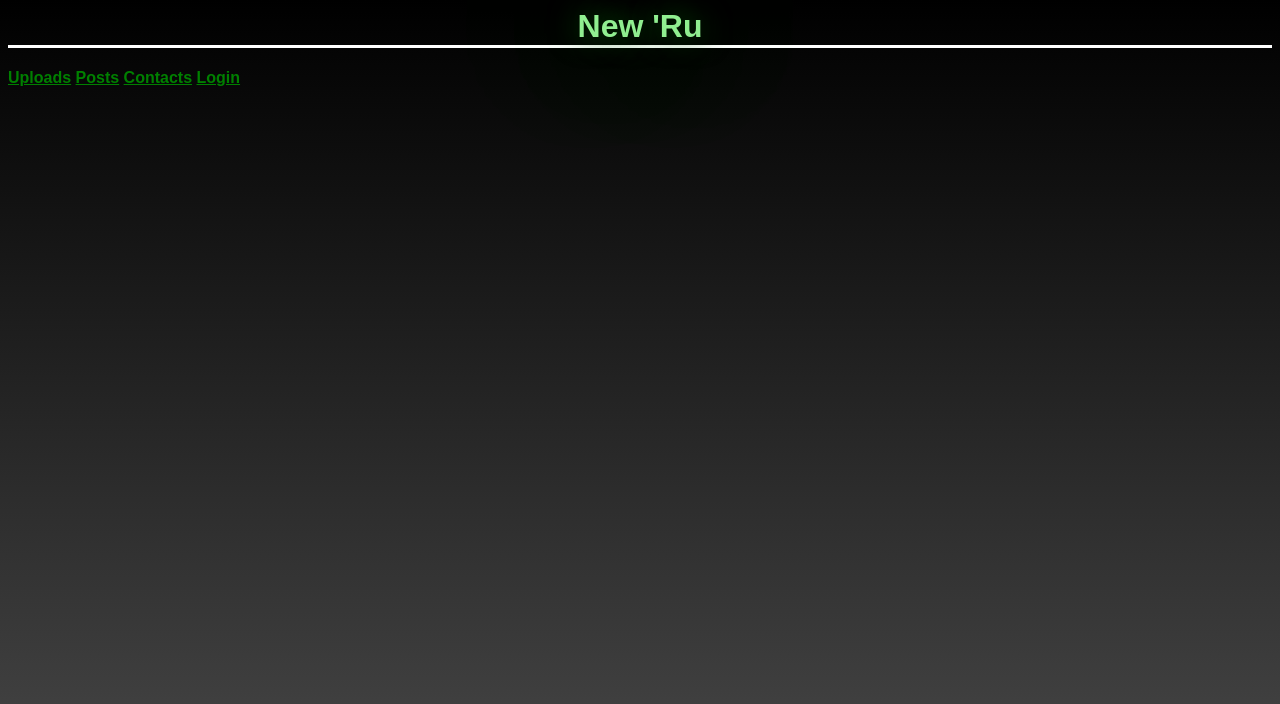
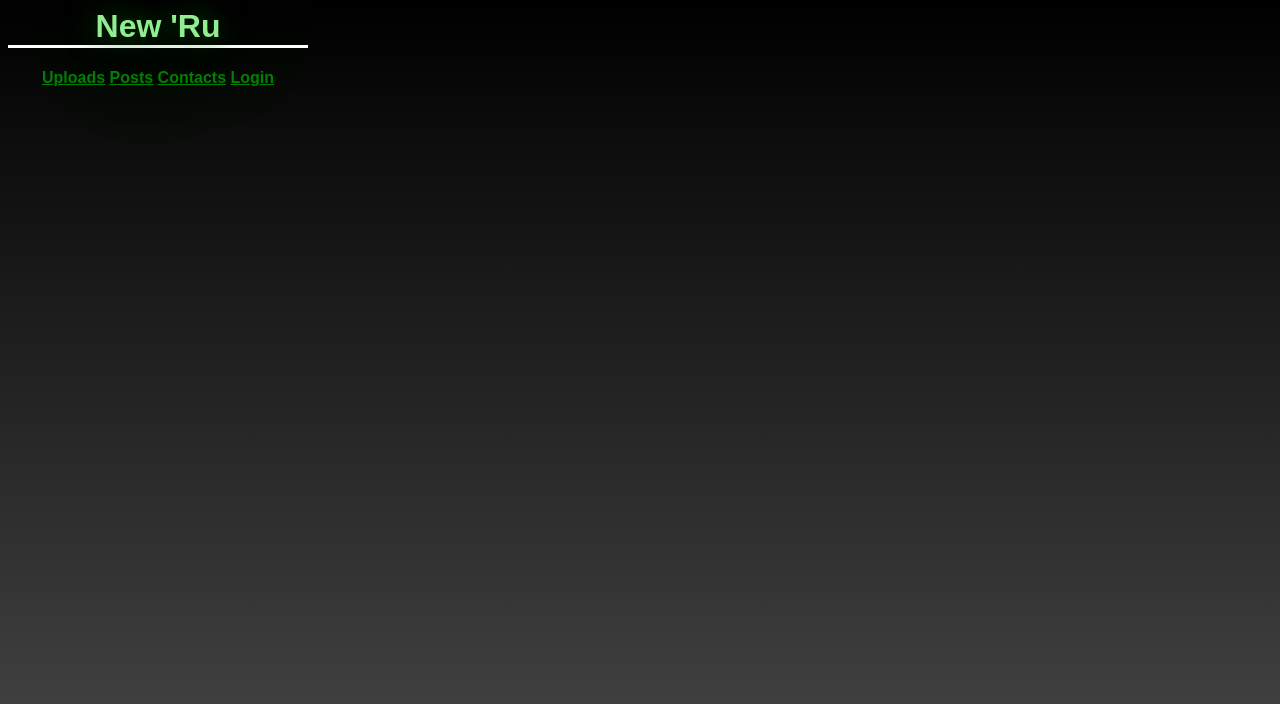
Before and after one commit to soyparty/soyparty.github.io, a plain HTML site: page index.html in a window 1280 px wide. Drawn offline with Linux system fonts and the light colour scheme.

Commit message:
Update index.html

```diff
--- a/index.html
+++ b/index.html
@@ -5,6 +5,8 @@
     color: white;
     font-weight: bold;
     font-family: arial, helvetica, sans-serif;
+    width:300px;
+    text-size:100px;
     }
     .headings {
     color:LightGreen;text-align:center;text-shadow:0 0 30px DarkGreen, 0 0 150px green;
@@ -24,7 +26,7 @@
 
 <html>
   <h1 class = "headings">New 'Ru</h1>
-  <div id = "options">
+  <div style = "text-align:center;" id = "options">
   <a href = "/post.php">Uploads</a>
   <a href = "/pages/1.html">Posts</a>
   <a href = "/contact.html">Contacts</a>
```
